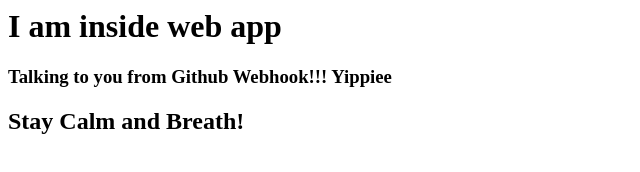
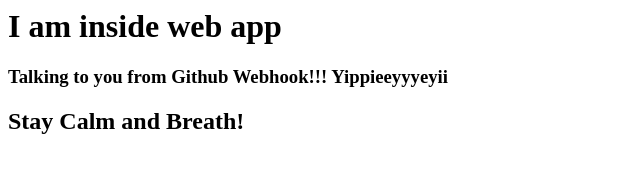
Before and after one commit to SwarnaSharpa/WebDemo, a plain HTML site: page index.html in a window 1280 px wide. Shown: the full height of the page, 0-640 px from the left. Drawn offline with Linux system fonts and the light colour scheme.

Commit message:
Update index.html

```diff
--- a/index.html
+++ b/index.html
@@ -2,7 +2,7 @@
 <title>Jenkins test application</title>
 <body>
 <h1> I am inside web app </h1>
-  <h3> Talking to you from Github Webhook!!! Yippiee </h3>
+  <h3> Talking to you from Github Webhook!!! Yippieeyyyeyii </h3>
 <h2> Stay Calm and Breath! </h2>
 
 </body>
```
